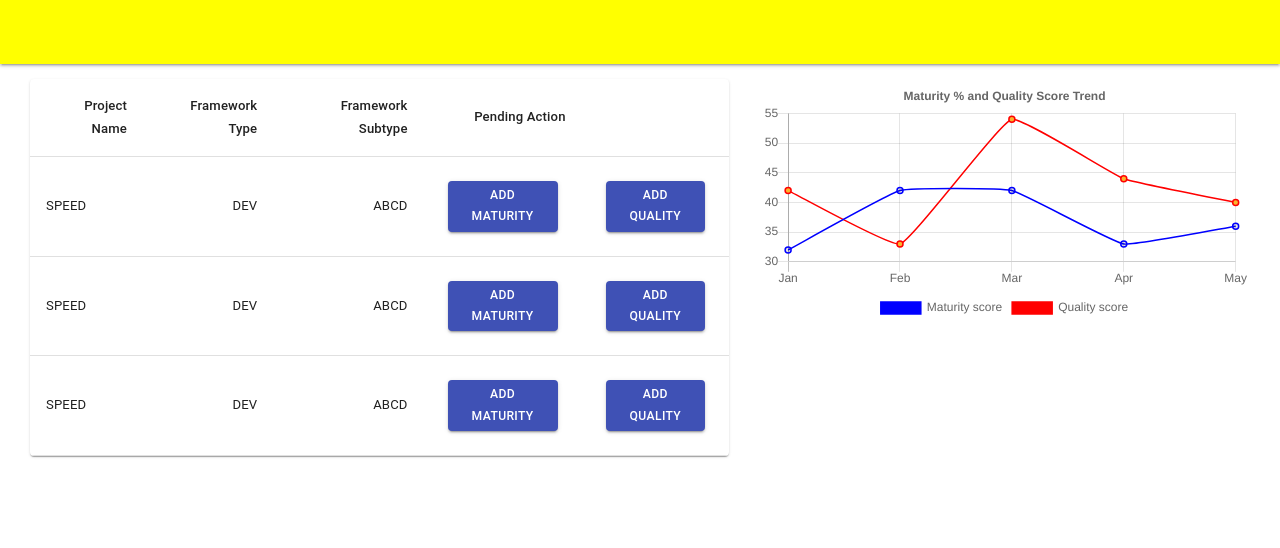
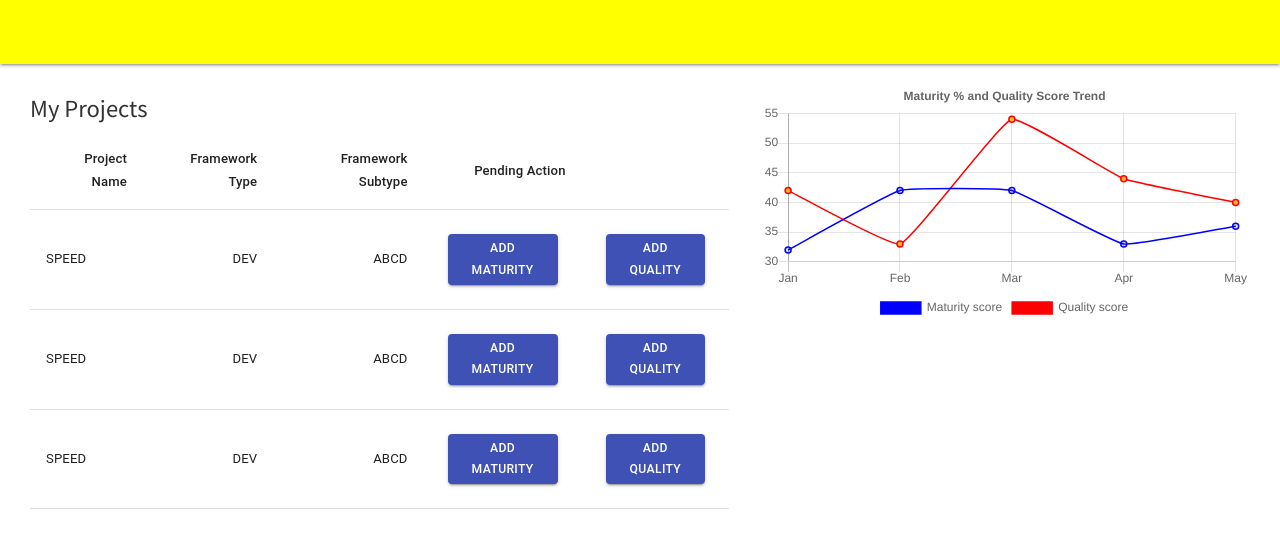
Before and after one commit to pranaydp/SYNEAG, a React (Create React App) app: page / in a window 1280 px wide. Shown: the top 548 px of the page. Built offline with nearby package versions, Linux system fonts and the light colour scheme; data requests are answered from the project's data file.

Commit message:
some UI changes

```diff
--- a/src/components/Common/TableHeader/TableHeader.js
+++ b/src/components/Common/TableHeader/TableHeader.js
@@ -13,6 +13,7 @@ const TableHeader = () => {
 					"Framework Type",
 					"Framework Subtype",
 					"Pending Action",
+					""
 				].map((text, index) => {
 					return <TableCell align='right'>{text}</TableCell>;
 				})}
--- a/src/components/ProjectDetails/ProjectDetails.js
+++ b/src/components/ProjectDetails/ProjectDetails.js
@@ -10,12 +10,14 @@ import TableContainer from "@material-ui/core/TableContainer";
 const useStyles = makeStyles({
 	table: {
 		minWidth: 650,
+		marginTop:10
 	},
 });
 const ProjectDetails = (props) => {
 	const classes = useStyles();
 	return (
-		<TableContainer component={Paper}>
+		<TableContainer>
+		<h5>My Projects</h5>
 			<Table className={classes.table} aria-label='simple table'>
 				<TableHeader />
 				<TableContent content={props.projectlist} />
```
